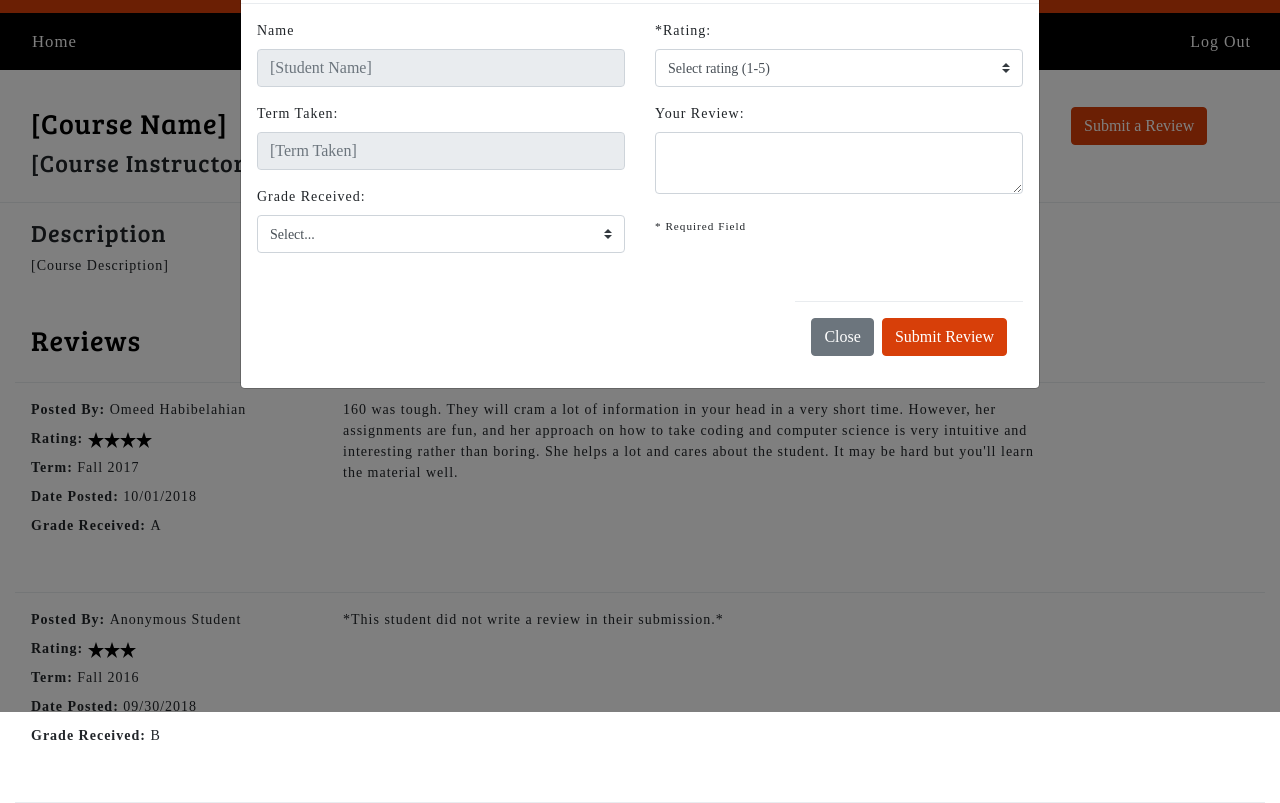
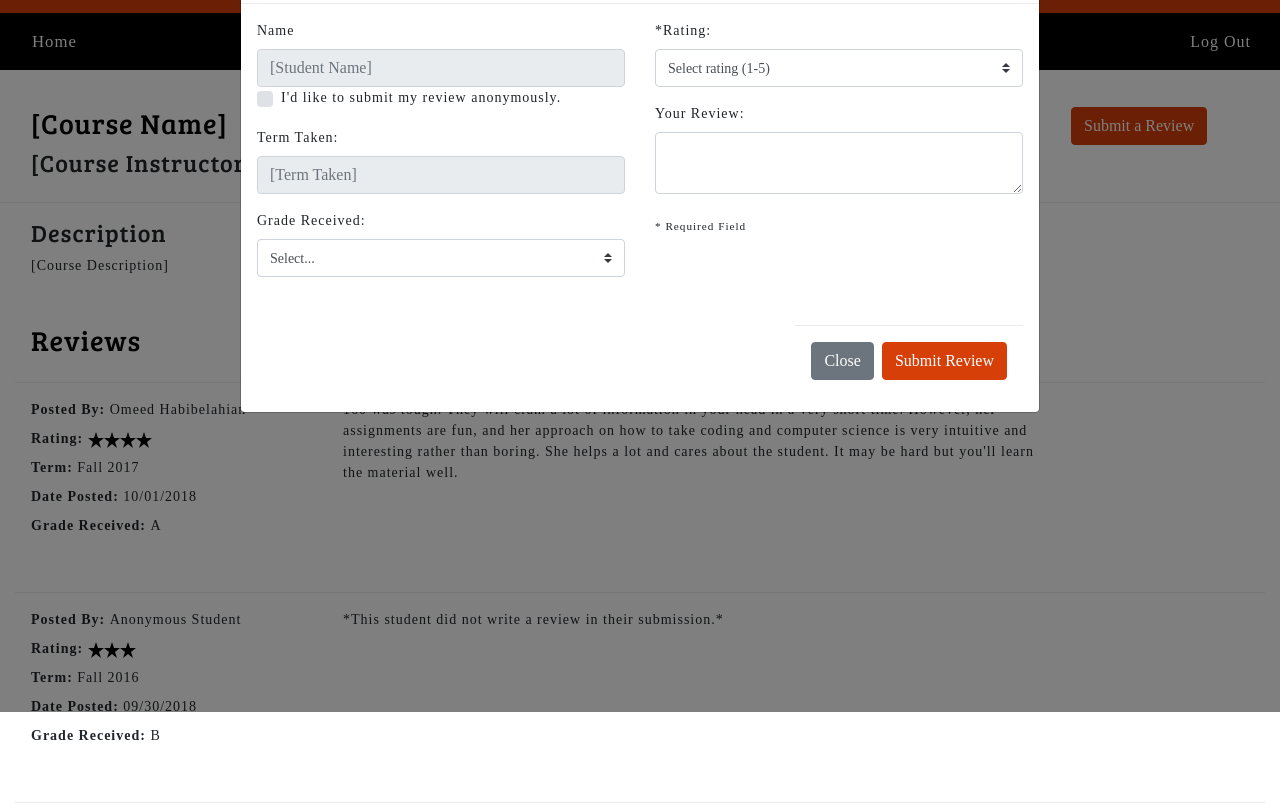
Before and after one commit to jonathan-almeida1993/CourseRater, a plain HTML site: page WebContent/course_page.html in a window 1280 px wide. Both pictures are taken after a click on the button "Submit a Review". Shown: the part 88-891 px from the top of the page. Drawn offline with Linux system fonts and the light colour scheme; no server answers; a web font is replaced by a local one.

Commit message:
Uncomment anonymity checkbox

```diff
--- a/WebContent/course_page.html
+++ b/WebContent/course_page.html
@@ -100,10 +100,10 @@
                       <!-- student name will appear filled in, there is an anonymity check box below it.  -->
                       <input type="name" class="form-control" id="studentName" placeholder="[Student Name]" name="studentName">
                     </fieldset>
-                    <!--<div class="custom-control custom-checkbox">
+                    <div class="custom-control custom-checkbox">
                       <input type="checkbox" class="custom-control-input" id="anonymousCheck" onclick="toggleAnonymousMsg()" name="anonymous" value=true>
                       <label class="custom-control-label" for="anonymousCheck">I'd like to submit my review anonymously.</label>
-                    </div>-->
+                    </div>
                   </div>
 
                   <div class="form-group">
```
